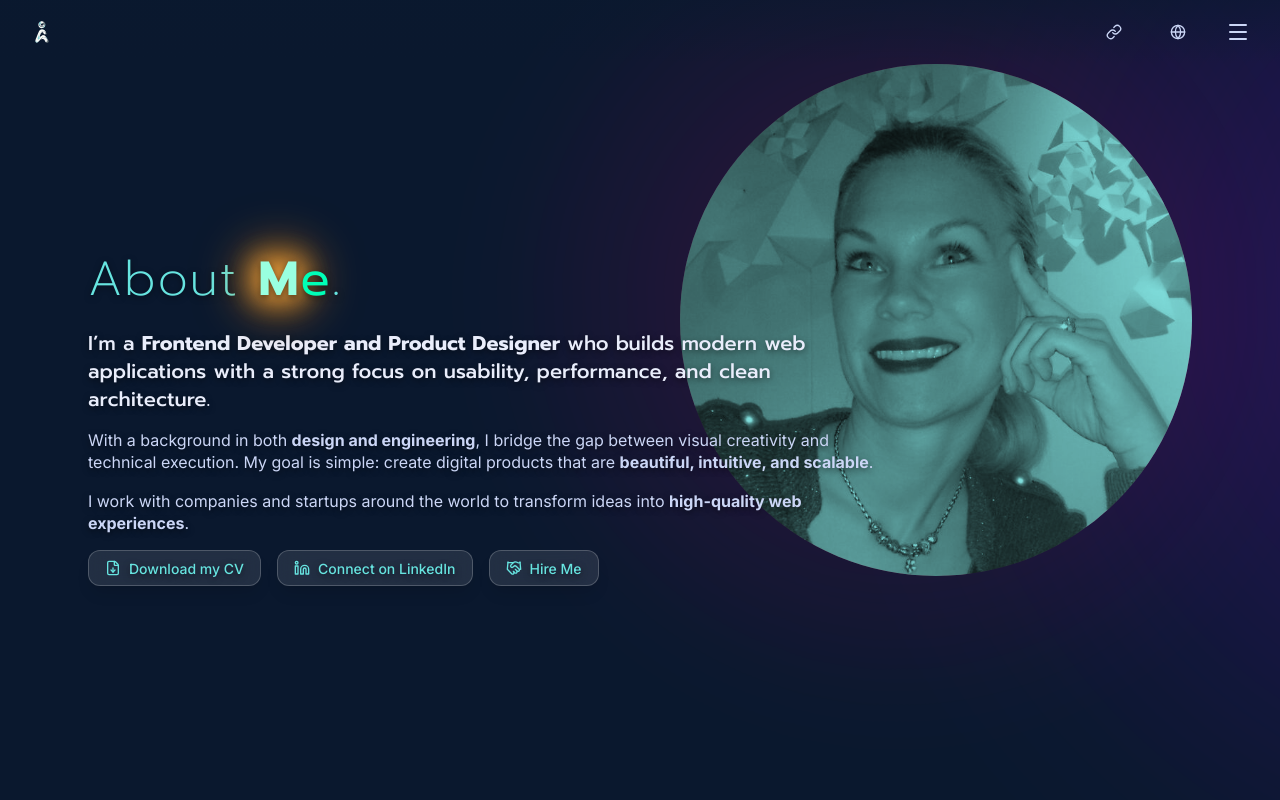
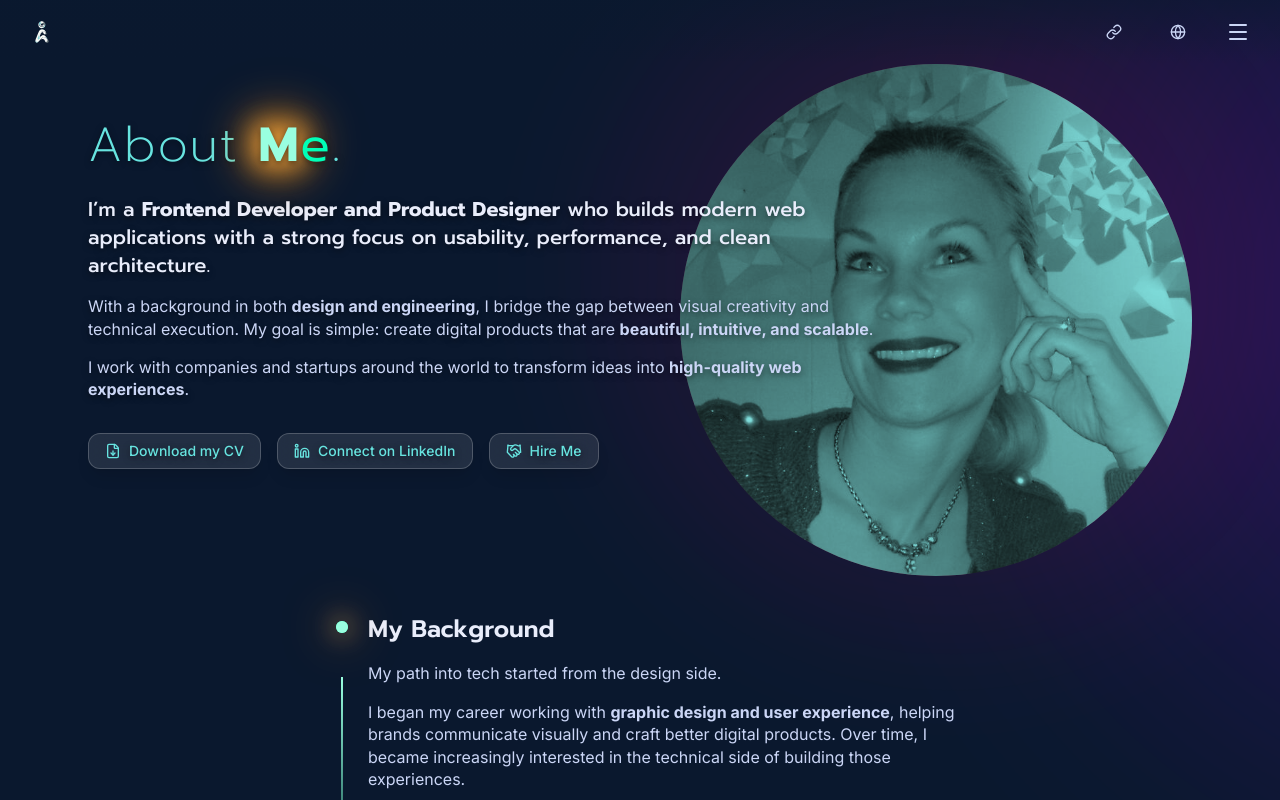
Before and after one commit to Bjornhona/asa-eriksson-portfolio, a Next.js app: page /en/about in a window 1280 px wide. Shown: the top 800 px of the page. Built offline with nearby package versions, Linux system fonts and the light colour scheme.

Commit message:
meta data updated and robots.txt file added

```diff
--- a/src/app/[locale]/about/page.tsx
+++ b/src/app/[locale]/about/page.tsx
@@ -19,7 +19,7 @@ const AboutPage = () => {
   const experience = new Date().getFullYear() - 2019;
 
   return (
-    <div className="relative container pt-[64px] pb-12">
+    <div className="relative container pt-[64px] pb-16">
       <motion.div
         className="absolute right-[var(--space-4)] sm:right-[var(--space-6)] md:right-[var(--space-8)] lg:right-[var(--space-10)] xl:right-[var(--space-12)] w-[40vw] h-[40vw] aspect-square overflow-hidden rounded-full"
         variants={fadeInUp}
@@ -36,7 +36,7 @@ const AboutPage = () => {
         />
       </motion.div>
       <div className="relative">
-        <div className="min-h-screen z-10 flex max-w-2xl flex-col justify-center pb-24 [text-shadow:0_2px_6px_rgba(0,0,0,0.5)]">
+        <div className="flex max-w-2xl flex-col justify-center [text-shadow:0_2px_6px_rgba(0,0,0,0.5)] z-10 py-12">
           <motion.div
             className="space-y-4 max-w-xs xs:sm:max-w-sm md:max-w-md lg:max-w-lg"
             variants={container}
@@ -67,7 +67,7 @@ const AboutPage = () => {
 
             <motion.div
               variants={fadeInUp}
-              className="flex flex-col sm:flex-row gap-4"
+              className="flex flex-col sm:flex-row gap-4 pt-4"
             >
               <Button asChild variant="glass" href="/asa-eriksson-cv.pdf">
                 <FileDownIcon className="w-4 h-4" />
--- a/src/app/layout.tsx
+++ b/src/app/layout.tsx
@@ -17,8 +17,16 @@ const inter = Inter({
 });
 
 export const metadata: Metadata = {
-  title: "Asa Eriksson Portfolio",
-  description: "Frontend Developer & Product Designer",
+  title: "Asa Eriksson | Frontend Developer & Product Designer | React & Next.js",
+  description: "Åsa Eriksson is a frontend engineer specializing in React and Next.js. Building scalable web applications with clean architecture and thoughtful UX. Founder of Tech Beach Mama.",
+  keywords: ["Frontend Developer", "Product Designer", "Web Developer", "Web Designer", "Web Development", "Web Design", "UX/UI Designer", "UX/UI Design", "UX/UI Development", "React Developer", "React Designer", "React Development", "React Design", "Next.js Developer", "Next.js Designer", "Next.js Development", "Next.js Design"],
+  authors: [{ name: "Åsa Eriksson", url: "https://asaeriksson.com" }],
+  creator: "Åsa Eriksson",
+  publisher: "Åsa Eriksson",
+  openGraph: {
+    title: "Asa Eriksson | Frontend Developer & Product Designer | React & Next.js",
+    description: "Åsa Eriksson is a frontend engineer specializing in React and Next.js. Building scalable web applications with clean architecture and thoughtful UX. Founder of Tech Beach Mama.",
+  },
 };
 
 interface RootLayoutProps {
```
Also changed, not shown: robots.txt (added).
